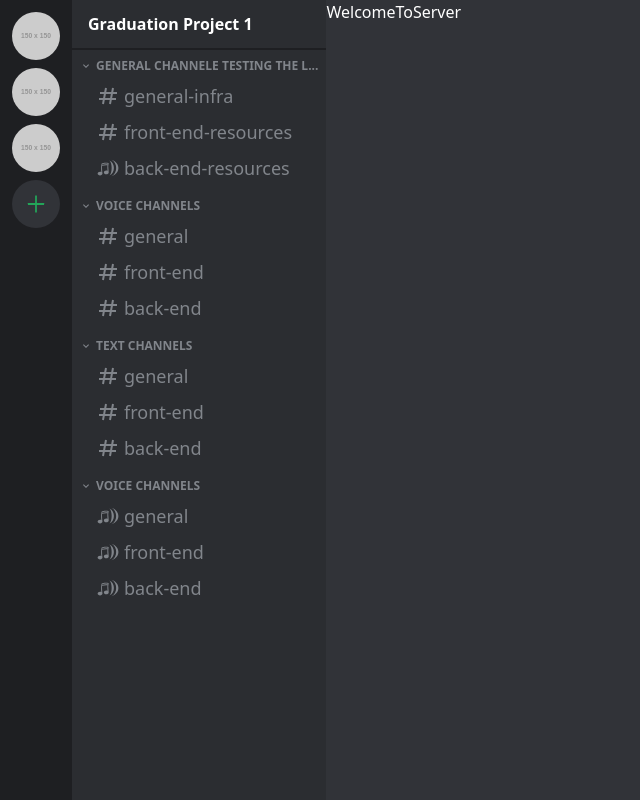
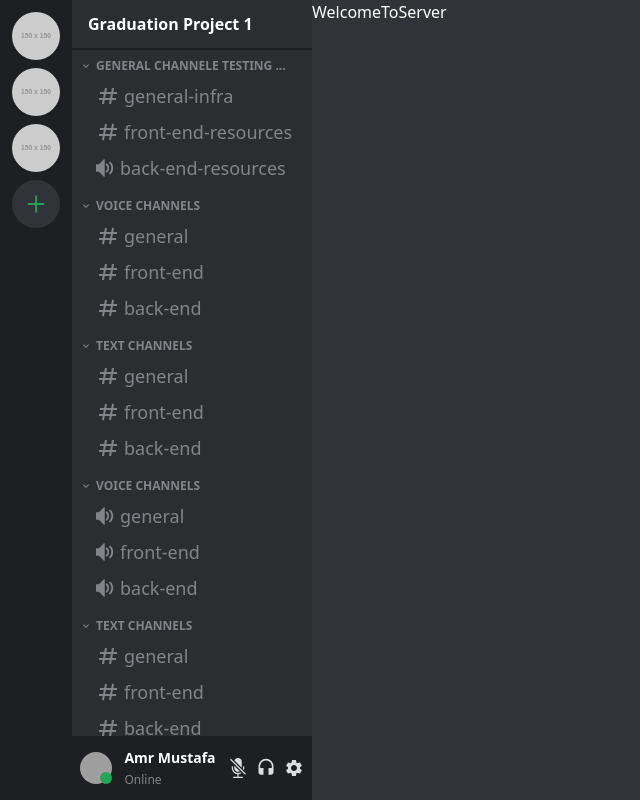
Before and after one commit to AmrMustafa13/piscord, a React (Vite) app in the folder client/: page /channels/1 in a window 1280 px wide. Shown: the whole page, without its empty margins (0-640 px from the left). Built offline with nearby package versions, Linux system fonts and the light colour scheme; grey boxes are pictures that could not be loaded.

Commit message:
added sound controls

```diff
--- a/client/src/components/ChannelGroup.tsx
+++ b/client/src/components/ChannelGroup.tsx
@@ -42,7 +42,7 @@ const ChannelGroup = ({ channelGroup }
             >
                 {isOpened ? <MdKeyboardArrowDown /> : <MdKeyboardArrowRight />}
                 <span>
-                    {channelGroup.name.length > 30 ? channelGroup.name.substring(0, 30) + "..." : channelGroup.name}
+                    {channelGroup.name.length > 25 ? channelGroup.name.substring(0, 25) + "..." : channelGroup.name}
                 </span>
             </div>
             {
--- a/client/src/components/ChannelsSidebar.tsx
+++ b/client/src/components/ChannelsSidebar.tsx
@@ -1,6 +1,7 @@
 import { Outlet, useParams } from "react-router-dom"
 import { useState } from "react"
 import ChannelGroup from "./ChannelGroup"
+import SoundControls from "./SoundControls"
 
 const channelGroupsMockData = [
     {
@@ -88,6 +89,77 @@ const channelGroupsMockData = [
                 isVoice: true,
             }
         ]
+    },
+    {
+        id: 5,
+        name: 'Text Channels',
+        channels: [
+            {
+                id: 1,
+                name: 'General',
+                isVoice: false,
+            },
+            {
+                id: 2,
+                name: 'Front-end',
+                isVoice: false,
+            },
+            {
+                id: 3,
+                name: 'Back-end',
+                isVoice: false,
+            }
+        ]
+    }, {
+        id: 6,
+        name: 'Text Channels',
+        channels: [
+            {
+                id: 1,
+                name: 'General',
+                isVoice: false,
+            },
+            {
+                id: 2,
+                name: 'Front-end',
+                isVoice: false,
+            },
+            {
+                id: 3,
+                name: 'Back-end',
+                isVoice: false,
+            }
+        ]
+    }, {
+        id: 7,
+        name: 'Text Channels',
+        channels: [
+            {
+                id: 1,
+                name: 'General',
+                isVoice: false,
+            },
+            {
+                id: 2,
+                name: 'Front-end',
+                isVoice: false,
+            },
+            {
+                id: 3,
+                name: 'Back-end',
+                isVoice: false,
+            }
+        ]
+    }, {
+        id: 8,
+        name: 'Text Channels',
+        channels: [
+            {
+                id: 1,
+                name: 'General',
+                isVoice: false,
+            },
+        ]
     }
 ]
 
@@ -99,11 +171,11 @@ const ChannelsSidebar = () => {
 
     return (
         <div className="flex">
-            <div className="bg-secondary text-tx-secondary min-w-[240px] flex flex-col">
-                <header className="h-[50px]">
-                    <h1 className="text-white border-b-2 border-accent font-semibold px-4 py-3">Graduation Project {serverId}</h1>
+            <div className="bg-secondary text-tx-secondary min-w-[240px] flex flex-col max-h-screen">
+                <header>
+                    <h1 className="text-white font-semibold py-3 px-4 border-b-2 border-accent">Graduation Project {serverId}</h1>
                 </header>
-                <section className="p-2 flex flex-col gap-4 overflow-y-scroll h-[calc(100vh-50px)] scrollbar scrollbar-w-[6px] scrollbar-track-secondary scrollbar-thumb-accent scrollbar-thumb-rounded">
+                <section className="p-2 flex flex-col gap-4 overflow-y-scroll  scrollbar scrollbar-w-[6px] scrollbar-track-secondary scrollbar-thumb-accent scrollbar-thumb-rounded">
                     {
                         channelGroupsMockData.map((channelGroup) => (
                             <ChannelGroup
@@ -112,6 +184,7 @@ const ChannelsSidebar = () => {
                         ))
                     }
                 </section>
+                <SoundControls />
             </div>
             <Outlet />
         </div>
--- a/client/src/components/SingleChannel.tsx
+++ b/client/src/components/SingleChannel.tsx
@@ -1,5 +1,5 @@
-import { GiSoundOn } from 'react-icons/gi'
 import { BiHash } from 'react-icons/bi'
+import { ImVolumeMedium } from 'react-icons/im'
 
 interface ChannelProps {
     channel: {
@@ -14,7 +14,7 @@ const SingleChannel = ({ channel }
 ) => {
     return (
         <li className="flex items-center gap-1 cursor-pointer" key={channel.id}>
-            {channel.isVoice ? <GiSoundOn className="text-2xl" /> : <BiHash className="text-2xl" />}
+            {channel.isVoice ? <ImVolumeMedium className="text-xl" /> : <BiHash className="text-2xl" />}
             <span>{channel.name} </span>
         </li>
     )
--- /dev/null
+++ b/client/src/components/SoundControls.tsx
@@ -0,0 +1,27 @@
+import { BsFillMicFill, BsFillMicMuteFill } from 'react-icons/bs'
+import { MdHeadset, MdSettings } from 'react-icons/md'
+
+const SoundControls = () => {
+    return (
+        <div className="bg-accent py-3 px-2">
+            <div className="flex items-center justify-between gap-2">
+                <div className="w-8 h-8 relative">
+                    <img src="https://imgv3.fotor.com/images/gallery/Realistic-Male-Profile-Picture.jpg" alt="avatar" className="w-full h-full rounded-full object-cover" />
+                    <div className="w-3 h-3 rounded-full absolute bottom-0 right-0 bg-complementary"></div>
+                </div>
+                <div className="flex flex-col gap-1">
+                    <span className="text-tx-primary text-sm font-semibold">Amr Mustafa</span>
+                    <span className="text-xs">Online</span>
+                </div>
+                <div className='text-icons-primary flex items-center gap-2 text-xl'>
+                    {/* <BsFillMicFill /> */}
+                    <BsFillMicMuteFill className="cursor-pointer" />
+                    <MdHeadset className="cursor-pointer" />
+                    <MdSettings className="cursor-pointer" />
+                </div>
+            </div>
+        </div>
+    )
+}
+
+export default SoundControls
```
